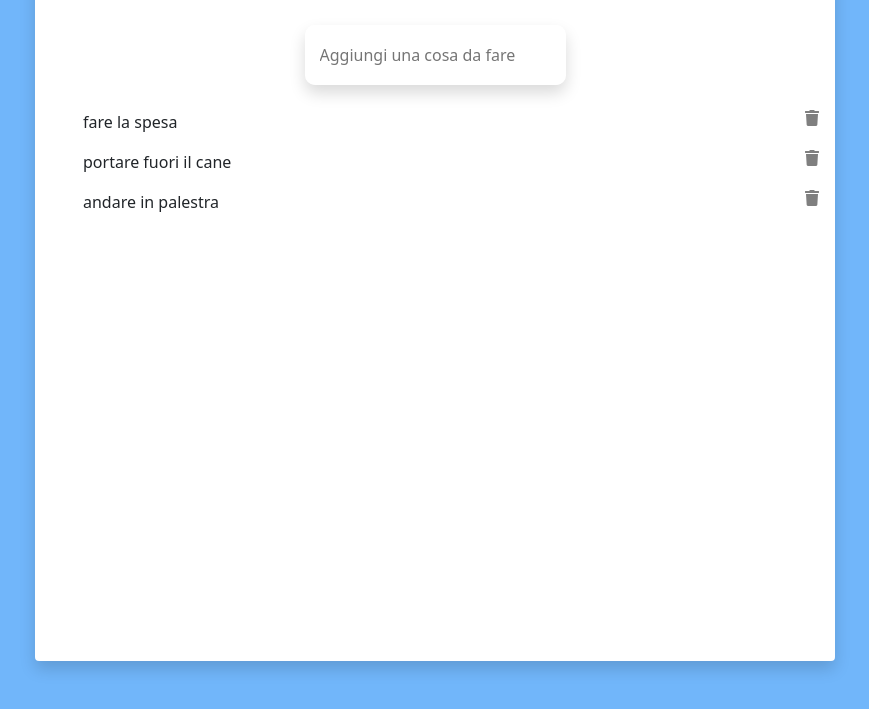
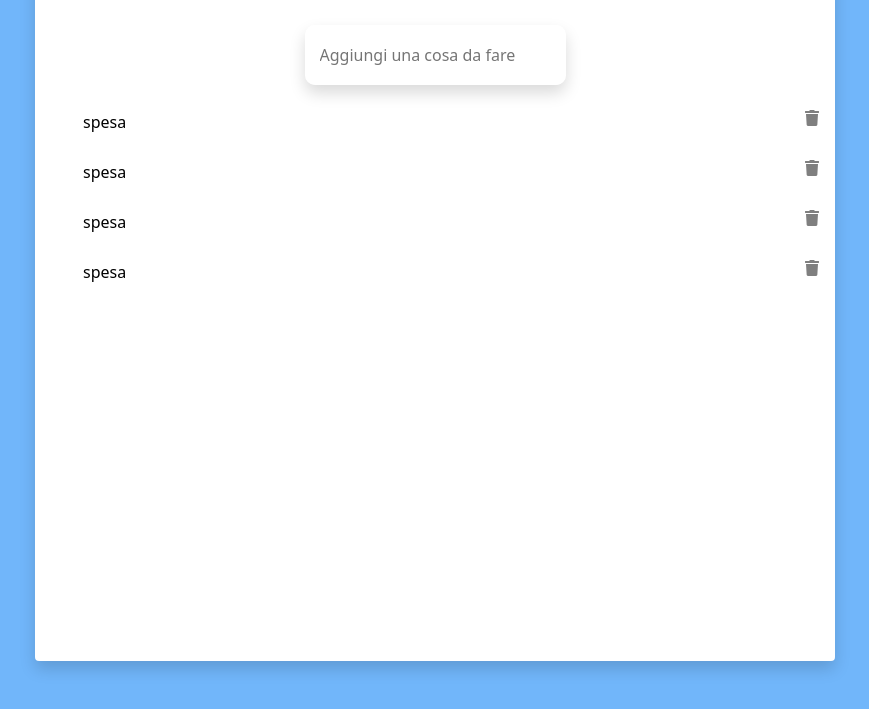
Before and after one commit to MattiaM99/vue-todolist, a plain HTML site: page index.html in a window 1280 px wide. Shown: the part 179-888 px from the top of the page, without its empty margins (205-1074 px from the left). Drawn offline with nearby package versions, Linux system fonts and the light colour scheme.

Commit message:
fixare p

```diff
--- a/css/style.css
+++ b/css/style.css
@@ -25,9 +25,17 @@ ul{
   list-style: none;
 }
 
+li{
+  height: 50px;
+}
+
 li p,
 i{
   cursor: pointer;
+}
+
+p{
+  color: black;
 }
 
 i{
@@ -37,3 +45,8 @@ i{
 i:hover{
   color: black;
 }
+
+.todo-done{
+  text-decoration: line-through;
+  color: gray;
+}
--- a/index.html
+++ b/index.html
@@ -12,15 +12,23 @@
 </head>
 <body>
   <div id="app">
+
     <div class="main container text-center shadow p-3 mb-5 bg-white rounded">
+
       <h1>Cose da Fare</h1>
+
       <h3 v-if="error">Inserisci almeno 3 caratteri</h3>
-      <input class="shadow" type="text"
+
+      <input v-model="stringTodo" @keyup.enter="insertTodo" class="shadow" type="text"
        placeholder="Aggiungi una cosa da fare">
+
       <ul>
         <li class="d-flex justify-content-between" v-for="(item, index) in todoList">
-          <p>{{item}}</p>
-          <i class="fas fa-trash"></i>
+
+          <p>{{item.todo}}</p>
+
+          <i @click="remove(index)" class="fas fa-trash"></i>
+
         </li>
       </ul>
     </div>
--- a/js/script.js
+++ b/js/script.js
@@ -4,13 +4,41 @@ const app = new Vue({
 
   data: {
     todoList:[
-      "fare la spesa",
-      "portare fuori il cane",
-      "andare in palestra"
+      {
+        todo: "spesa",
+        done: false
+      },
+      {
+        todo: "spesa",
+        done: false
+      },
+      {
+        todo: "spesa",
+        done: false
+      },
+      {
+        todo: "spesa",
+        done: false
+      }
     ],
 
     error: false,
 
-    stringToDo: "",
+    stringTodo: "",
+  },
+
+  methods: {
+    remove(index){
+      console.log(index);
+      this.todoList.splice(index,1);
+    },
+    insertTodo(){
+      if(this.stringTodo.lenght < 3){
+        this.error = true
+      }else{
+        this.todoList.push(this.stringTodo);
+        this.stringTodo = ''
+      }
+    }
   }
 })
```
